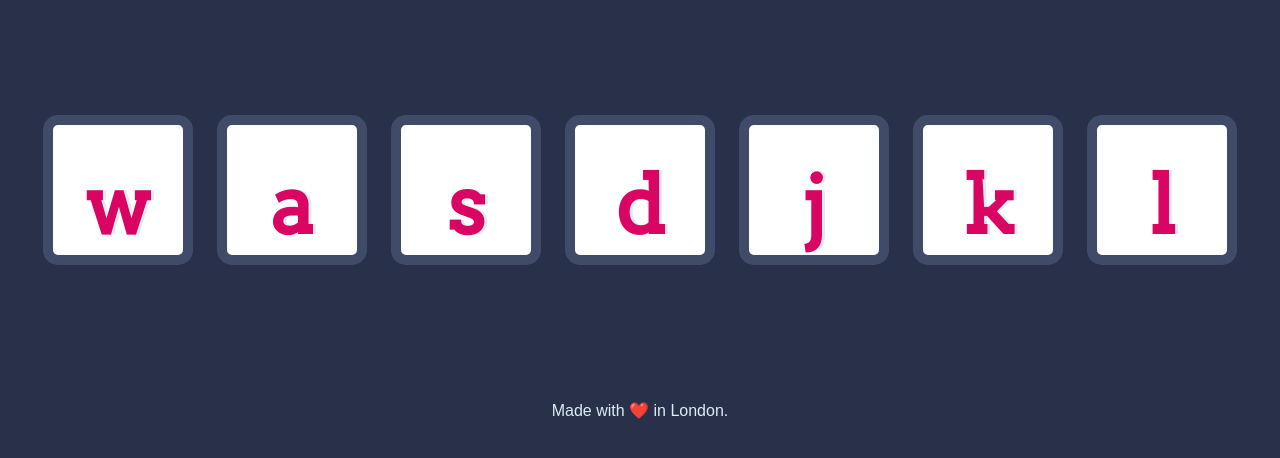
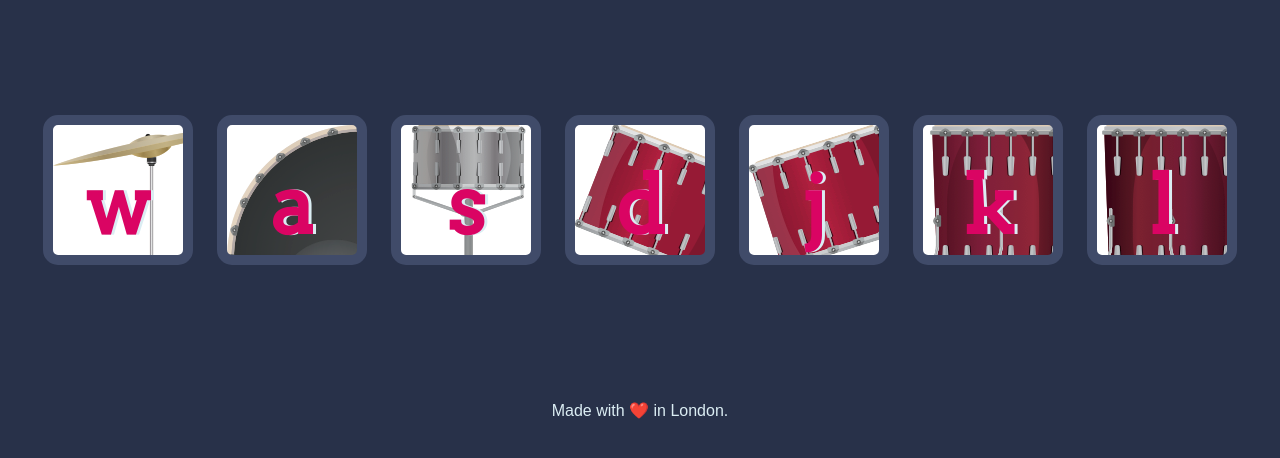
Before and after one commit to boss-nad/drums, a plain HTML site: page index.html in a window 1280 px wide. Shown: the part 174-632 px from the top of the page. Drawn offline with Linux system fonts and the light colour scheme; the site is published under a folder, as on GitHub Pages, so addresses that start at the root find nothing.

Commit message:
Update styles.css

```diff
--- a/styles.css
+++ b/styles.css
@@ -17,43 +17,43 @@ footer {
 }
 
 .w {
-background-image: url(/images/crash.png);
+background-image: url(./images/crash.png);
 background-repeat: no-repeat;
 
 }
 
 .a {
-  background-image: url(/images/kick.png);
+  background-image: url(./images/kick.png);
   background-repeat: no-repeat;
 
 }
 
 .s {
-  background-image: url(/images/snare.png);
+  background-image: url(./images/snare.png);
   background-repeat: no-repeat;
 
 }
 
 .d {
-  background-image: url(/images/tom1.png);
+  background-image: url(./images/tom1.png);
   background-repeat: no-repeat;
 
 }
 
 .j {
-  background-image: url(/images/tom2.png);
+  background-image: url(./images/tom2.png);
   background-repeat: no-repeat;
 
 }
 
 .k {
-  background-image: url(/images/tom3.png);
+  background-image: url(./images/tom3.png);
   background-repeat: no-repeat;
 
 }
 
 .l {
-  background-image: url(/images/tom4.png);
+  background-image: url(./images/tom4.png);
   background-repeat: no-repeat;
 
 }
```
